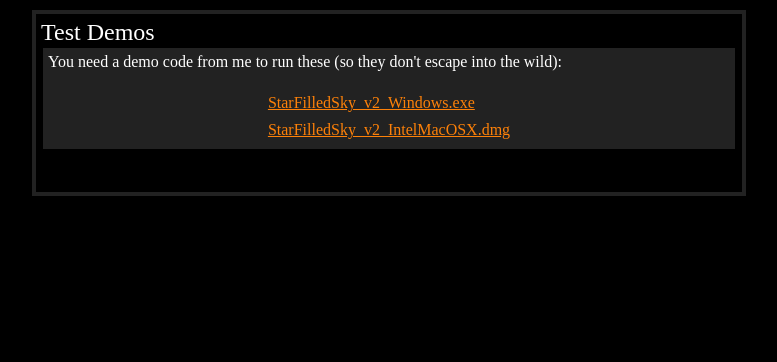
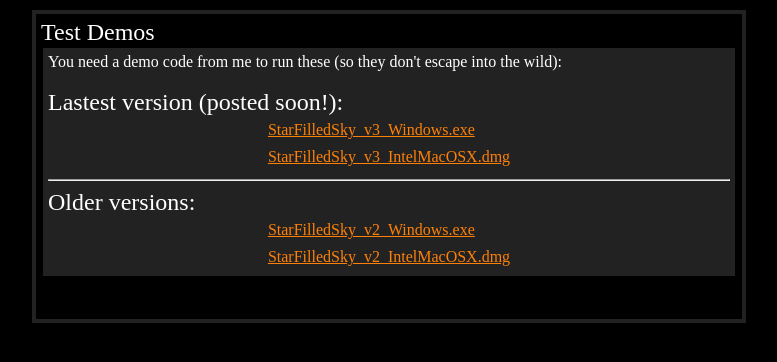
Before and after one commit to jasonrohrer/StarFilledSky, a PHP site: page /testDemo/index.php in a window 1280 px wide. Shown: the top 362 px of the page, without its empty margins (251-1028 px from the left). Run offline with PHP 8.4, Linux system fonts and the light colour scheme; some libraries are stand-ins or nearby versions.

Commit message:
Links to new versions.

```diff
--- a/documentation/html/testDemo/index.php
+++ b/documentation/html/testDemo/index.php
@@ -19,6 +19,22 @@ include( "../header.php" );
 You need a demo code from me to run these (so they don't escape into the wild):
 <br>
 <br>
+
+
+<font size=5>Lastest version (posted soon!):</font>
+<center>
+<table border=0 cellpadding=4 cellspacing=1>
+<tr><td><a href="StarFilledSky_v3_Windows.exe">StarFilledSky_v3_Windows.exe</a></td></tr>
+<tr><td><a href="StarFilledSky_v3_IntelMacOSX.dmg">StarFilledSky_v3_IntelMacOSX.dmg</a></td></tr>
+<!--
+<tr><td><a href="SleepIsDeath_v14a_UnixSource.tar.gz">SleepIsDeath_v14a_UnixSource.tar.gz</a></td></tr>
+-->
+</table>
+</center>
+
+
+<hr>
+<font size=5>Older versions:</font>
 <center>
 <table border=0 cellpadding=4 cellspacing=1>
 <tr><td><a href="StarFilledSky_v2_Windows.exe">StarFilledSky_v2_Windows.exe</a></td></tr>
@@ -27,7 +43,7 @@ You need a demo code from me to run these (so they don't escape into the wild):
 <tr><td><a href="SleepIsDeath_v14a_UnixSource.tar.gz">SleepIsDeath_v14a_UnixSource.tar.gz</a></td></tr>
 -->
 </table>
-
+</center>
 
 
 
```
